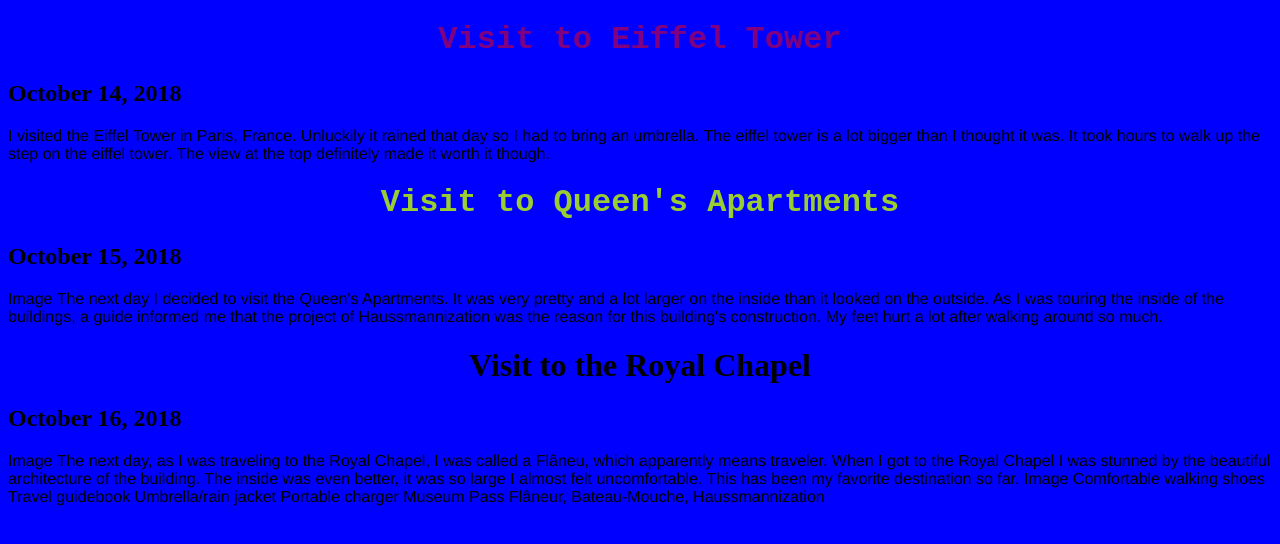
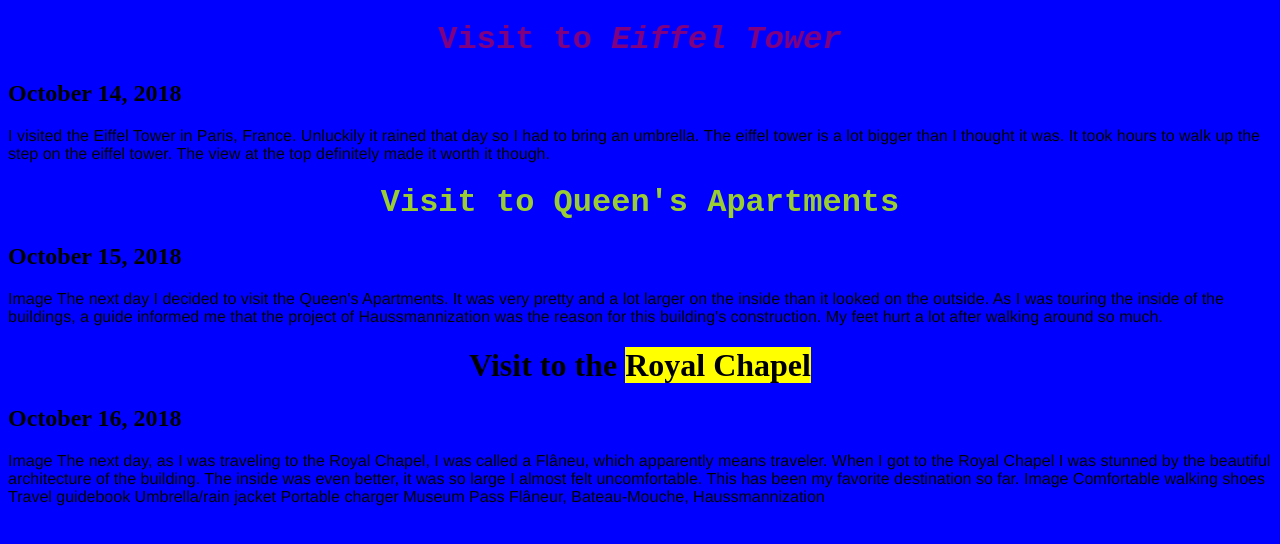
Before and after one commit to ant9ony2/webauth, a plain HTML site: page Adventure/index.html in a window 1280 px wide. Drawn offline with Linux system fonts and the light colour scheme.

Commit message:
semantic

```diff
--- a/Adventure/index.html
+++ b/Adventure/index.html
@@ -5,15 +5,15 @@
 
 </head>
 <body style="background-color:blue;"</body>
-<h1 style="color:purple;font-family:'Courier New', Courier, monospace;text-align:center"">Visit to Eiffel Tower<h1>
+<h1 style="color:purple;font-family:'Courier New', Courier, monospace;text-align:center"">Visit to <em>Eiffel Tower</em><h1>
 <h2>October 14, 2018</h2>
 <p1 style="font-family: 'Franklin Gothic Medium', 'Arial Narrow', Arial, sans-serif;">I visited the Eiffel Tower in Paris, France. Unluckily it rained that day so I had to bring an umbrella. The eiffel tower is a lot bigger than I thought it was. It took hours to walk up the step on the eiffel tower. The view at the top definitely made it worth it though.</p1>
 
-<h1 style="color:yellowgreen;font-family: 'Courier New', Courier, monospace;text-align:center"">Visit to Queen's Apartments<h1>
+<h1 style="color:yellowgreen;font-family: 'Courier New', Courier, monospace;text-align:center"">Visit to <strong>Queen's Apartments</strong><h1>
 <h2>October 15, 2018</h2>
 <p1 style="font-family:'Franklin Gothic Medium', 'Arial Narrow', Arial, sans-serif;">Image The next day I decided to visit the Queen's Apartments. It was very pretty and a lot larger on the inside than it looked on the outside. As I was touring the inside of the buildings, a guide informed me that the project of Haussmannization was the reason for this building's construction. My feet hurt a lot after walking around so much.</p1>
 
-<h1 style="color: black;text-align: center;">Visit to the Royal Chapel<h1>
+<h1 style="color: black;text-align: center;">Visit to the <mark>Royal Chapel</mark><h1>
 <h2>October 16, 2018</h2>
 <p1 style="font-family: 'Franklin Gothic Medium', 'Arial Narrow', Arial, sans-serif;">Image The next day, as I was traveling to the Royal Chapel, I was called a Flâneu, which apparently means traveler. When I got to the Royal Chapel I was stunned by the beautiful architecture of the building. The inside was even better, it was so large I almost felt uncomfortable. This has been my favorite destination so far.
     Image Comfortable walking shoes
```
